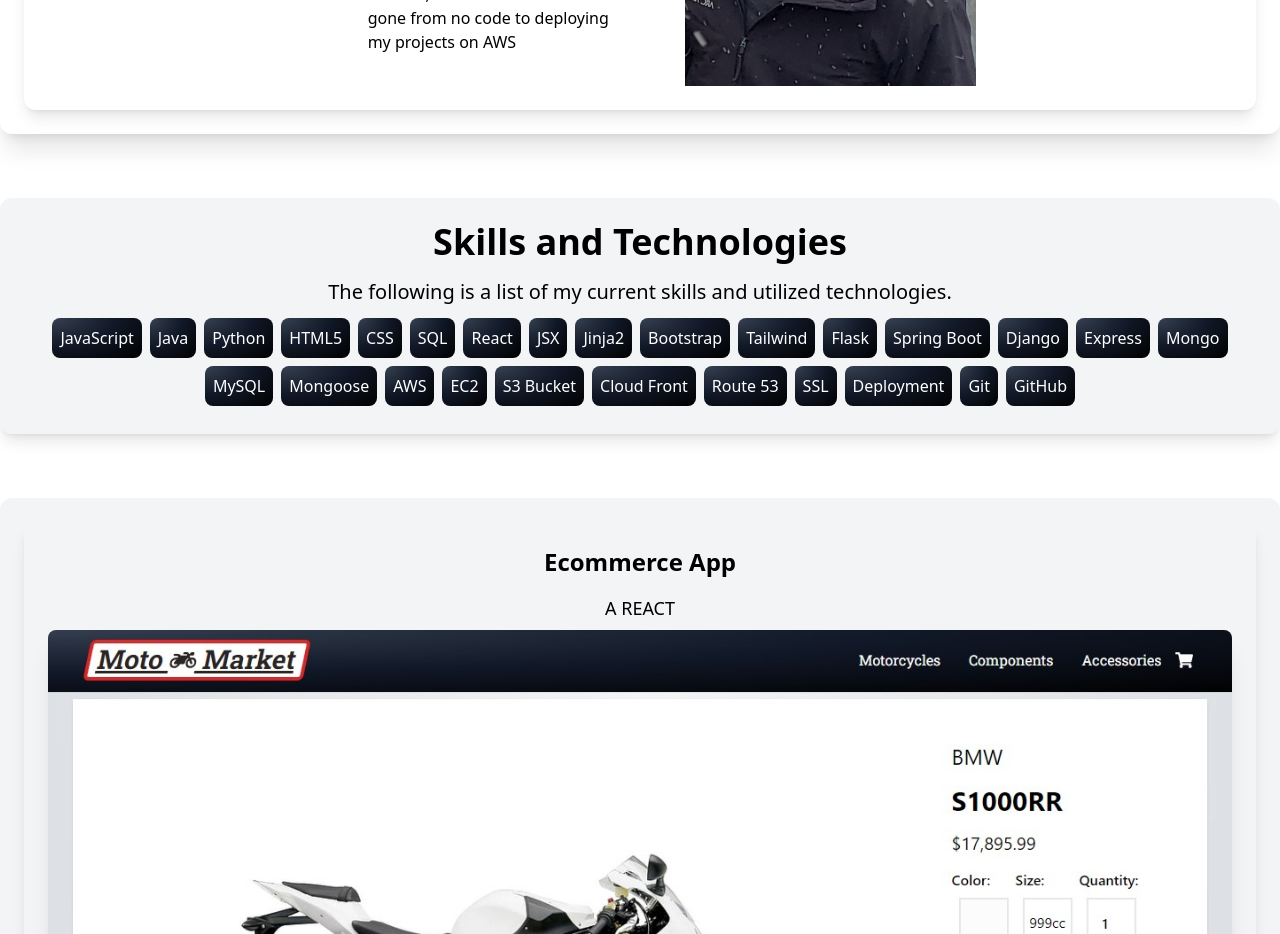
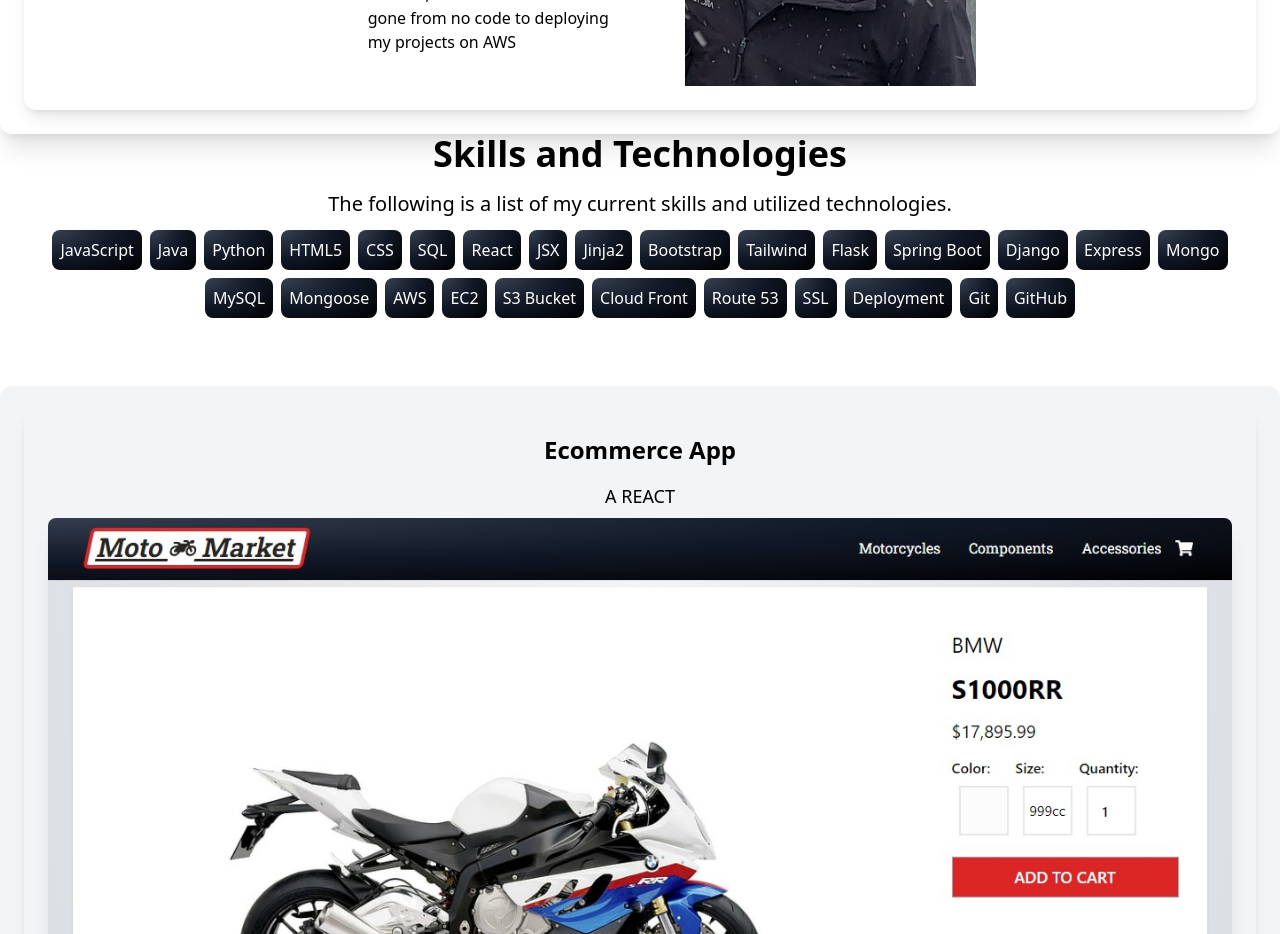
Before and after one commit to PeterDisney/Peter_Portfolio, a React (Create React App) app in the folder client/: page / in a window 1280 px wide. Shown: the part 900-1834 px from the top of the page. Built offline with nearby package versions, Linux system fonts and the light colour scheme.

Commit message:
icon update

```diff
--- a/client/src/views/Main.jsx
+++ b/client/src/views/Main.jsx
@@ -57,7 +57,7 @@
 
         {/* SKILLS */}
         <section>
-          <div className="mt-16 bg-gray-100 shadow-lg p-6 rounded-xl">
+          <div className="max-w-screen-xl mx-auto px-4 sm:px-6 lg:px-8 rounded-xl">
             <p className="text-4xl font-bold mb-4">Skills and Technologies</p>
             <p className="text-xl mb-2">
               The following is a list of my current skills and utilized
```
